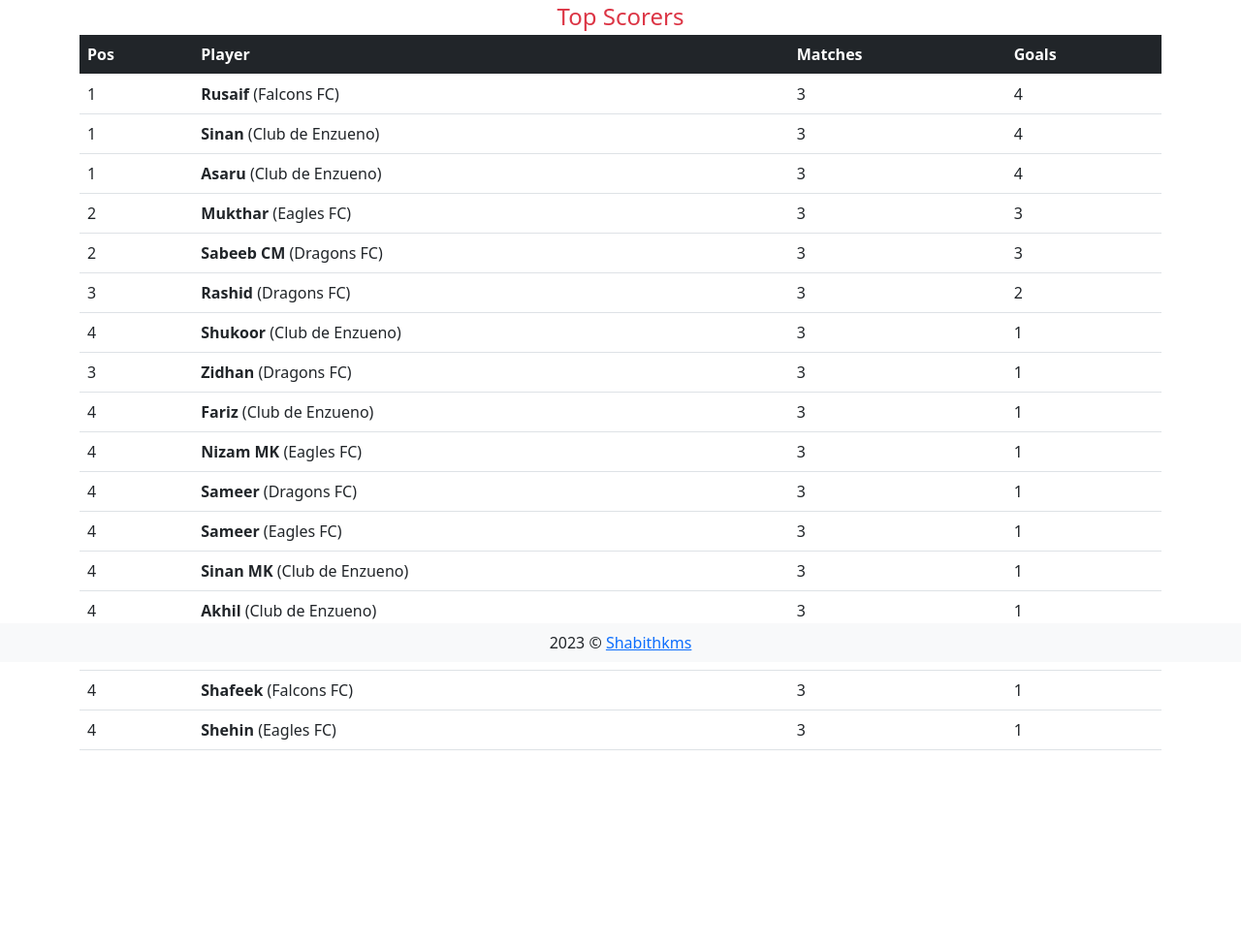
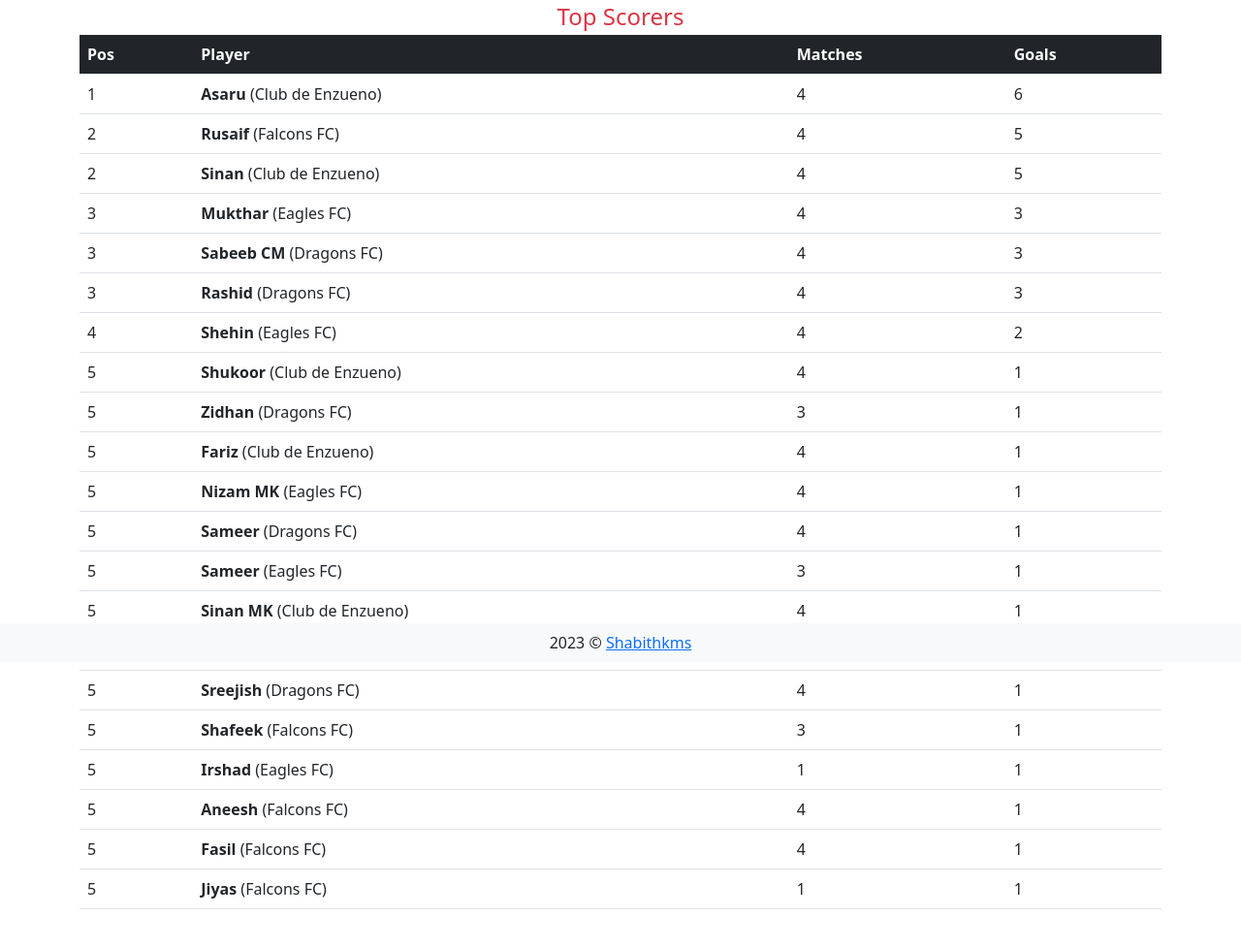
Before and after one commit to shabithkms/npl, a plain HTML site: page top-scorer.html in a window 1280 px wide. Shown: the part 117-1094 px from the top of the page at 97% size. Before the commit the page ends 955 px from the top, so only its background shows below. Drawn offline with nearby package versions, Linux system fonts and the light colour scheme.

Commit message:
matchday 4 results

```diff
--- a/top-scorer.html
+++ b/top-scorer.html
@@ -70,46 +70,46 @@
             <tr>
               <td>1</td>
               <td>
+                <span class="fw-bold">Asaru</span>
+                (Club de Enzueno)
+              </td>
+              <td>4</td>
+              <td>6</td>
+            </tr>
+            <tr>
+              <td>2</td>
+              <td>
                 <span class="fw-bold">Rusaif</span>
                 (Falcons FC)
               </td>
-              <td>3</td>
               <td>4</td>
+              <td>5</td>
             </tr>
             <tr>
-              <td>1</td>
+              <td>2</td>
               <td>
                 <span class="fw-bold">Sinan</span>
                 (Club de Enzueno)
               </td>
-              <td>3</td>
               <td>4</td>
+              <td>5</td>
             </tr>
             <tr>
-              <td>1</td>
-              <td>
-                <span class="fw-bold">Asaru</span>
-                (Club de Enzueno)
-              </td>
               <td>3</td>
-              <td>4</td>
-            </tr>
-            <tr>
-              <td>2</td>
               <td>
                 <span class="fw-bold">Mukthar</span>
                 (Eagles FC)
               </td>
-              <td>3</td>
+              <td>4</td>
               <td>3</td>
             </tr>
             <tr>
-              <td>2</td>
+              <td>3</td>
               <td>
                 <span class="fw-bold">Sabeeb CM</span>
                 (Dragons FC)
               </td>
-              <td>3</td>
+              <td>4</td>
               <td>3</td>
             </tr>
             <tr>
@@ -118,21 +118,30 @@
                 <span class="fw-bold">Rashid</span>
                 (Dragons FC)
               </td>
+              <td>4</td>
               <td>3</td>
-              <td>2</td>
             </tr>
             <tr>
               <td>4</td>
               <td>
+                <span class="fw-bold">Shehin</span>
+                (Eagles FC)
+              </td>
+              <td>4</td>
+              <td>2</td>
+            </tr>
+            <tr>
+              <td>5</td>
+              <td>
                 <span class="fw-bold">Shukoor</span>
                 (Club de Enzueno)
               </td>
-              <td>3</td>
+              <td>4</td>
               <td>1</td>
             </tr>
 
             <tr>
-              <td>3</td>
+              <td>5</td>
               <td>
                 <span class="fw-bold">Zidhan</span>
                 (Dragons FC)
@@ -142,34 +151,34 @@
             </tr>
 
             <tr>
-              <td>4</td>
+              <td>5</td>
               <td>
                 <span class="fw-bold">Fariz</span>
                 (Club de Enzueno)
               </td>
-              <td>3</td>
+              <td>4</td>
               <td>1</td>
             </tr>
             <tr>
-              <td>4</td>
+              <td>5</td>
               <td>
                 <span class="fw-bold">Nizam MK</span>
                 (Eagles FC)
               </td>
-              <td>3</td>
+              <td>4</td>
               <td>1</td>
             </tr>
             <tr>
-              <td>4</td>
+              <td>5</td>
               <td>
                 <span class="fw-bold">Sameer</span>
                 (Dragons FC)
               </td>
-              <td>3</td>
+              <td>4</td>
               <td>1</td>
             </tr>
             <tr>
-              <td>4</td>
+              <td>5</td>
               <td>
                 <span class="fw-bold">Sameer</span>
                 (Eagles FC)
@@ -178,34 +187,34 @@
               <td>1</td>
             </tr>
             <tr>
-              <td>4</td>
+              <td>5</td>
               <td>
                 <span class="fw-bold">Sinan MK</span>
                 (Club de Enzueno)
               </td>
-              <td>3</td>
+              <td>4</td>
               <td>1</td>
             </tr>
             <tr>
-              <td>4</td>
+              <td>5</td>
               <td>
                 <span class="fw-bold">Akhil</span>
                 (Club de Enzueno)
               </td>
-              <td>3</td>
+              <td>4</td>
               <td>1</td>
             </tr>
             <tr>
-              <td>4</td>
+              <td>5</td>
               <td>
                 <span class="fw-bold">Sreejish</span>
                 (Dragons FC)
               </td>
-              <td>3</td>
+              <td>4</td>
               <td>1</td>
             </tr>
             <tr>
-              <td>4</td>
+              <td>5</td>
               <td>
                 <span class="fw-bold">Shafeek</span>
                 (Falcons FC)
@@ -213,16 +222,43 @@
               <td>3</td>
               <td>1</td>
             </tr>
+
             <tr>
-              <td>4</td>
+              <td>5</td>
               <td>
-                <span class="fw-bold">Shehin</span>
+                <span class="fw-bold">Irshad</span>
                 (Eagles FC)
               </td>
-              <td>3</td>
+              <td>1</td>
               <td>1</td>
             </tr>
-
+            <tr>
+              <td>5</td>
+              <td>
+                <span class="fw-bold">Aneesh</span>
+                (Falcons FC)
+              </td>
+              <td>4</td>
+              <td>1</td>
+            </tr>
+            <tr>
+              <td>5</td>
+              <td>
+                <span class="fw-bold">Fasil</span>
+                (Falcons FC)
+              </td>
+              <td>4</td>
+              <td>1</td>
+            </tr>
+            <tr>
+              <td>5</td>
+              <td>
+                <span class="fw-bold">Jiyas</span>
+                (Falcons FC)
+              </td>
+              <td>1</td>
+              <td>1</td>
+            </tr>
           </tbody>
         </table>
       </div>
```
Also changed, not shown: history.html (+2 -2 lines), index.html (+20 -20 lines).
